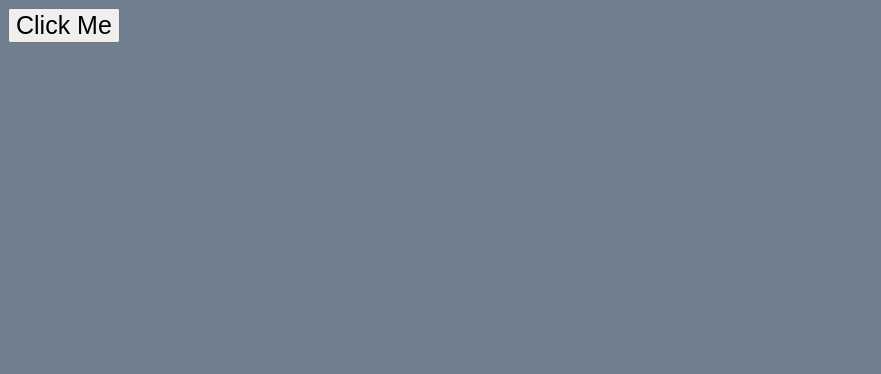
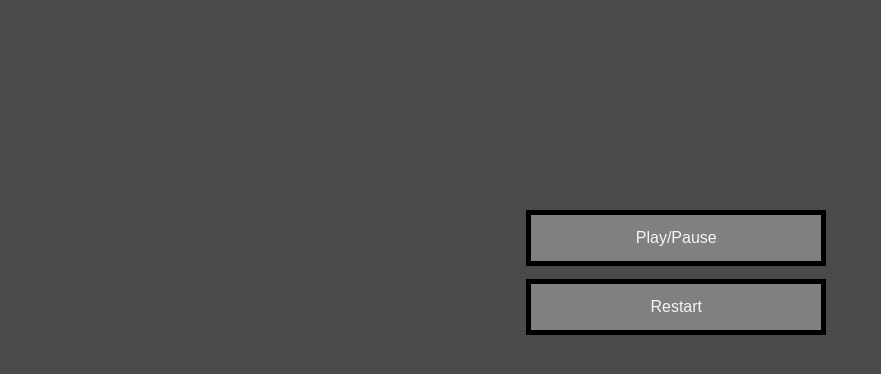
Before and after one commit to GhostDuck0/Odin-Html, a plain HTML site: page html-boilerplate/links.html in a window 1280 px wide. Shown: the whole page, without its empty margins (0-881 px from the left). Drawn offline with Linux system fonts and the light colour scheme.

Commit message:
Update, music player semi functional

```diff
--- a/html-boilerplate/links.html
+++ b/html-boilerplate/links.html
@@ -6,10 +6,12 @@
     <title>Music</title>
 </head>
 <body>
-    <button class="MusicButton" onclick="audio.play()">Click Me</button>
-    <script type="text/javascript">
-        const audio = new Audio();
-        audio.scr = "./song.mp3";
-    </script>
+    <audio id="audio">
+        <source src="./numb.mp3" type="audio/mpeg">
+    </audio>
+    <button class="PlayButton" onclick="Play()">Play/Pause</button>
+    <button class="StopButton" onclick="Stop()">Restart</button>
+
+    <script src="music.js"></script>
 </body>
 </html>
--- /dev/null
+++ b/html-boilerplate/music.js
@@ -0,0 +1,17 @@
+var audio = document.getElementById('audio');
+var PlayButton = document.getElementById('PlayButton');
+var count = 0;
+
+function Play(){
+    if(count == 0){
+        count = 1;
+        audio.play();
+    }else{
+        count = 0;
+        audio.pause()
+    }
+}
+
+function Stop(){
+    audio.currentTime = 0
+}
--- a/html-boilerplate/stylesheet.css
+++ b/html-boilerplate/stylesheet.css
@@ -1,6 +1,6 @@
 
 body{
-    background-color: slategrey;
+    background-color: #4a4a4a;
 }
 
 .index{
@@ -17,7 +17,7 @@ body{
 }
 
 .index2{
-    border: 15px solid #a8ceff;
+    border: 15px solid grey;
 }
 
 .blank{
@@ -30,7 +30,30 @@ body{
     font-size: 35px;
 }
 
-.MusicButton{
-    align-items: center;
-    font-size: 25px;
+
+.PlayButton{
+    width: 300px;
+    border: 5px solid black;
+    position: relative;
+    background-color: grey;
+    color: whitesmoke;
+    padding: 14px 28px;
+    font-size: 16px;
+    cursor: pointer;
+    margin-left: 41%;
+    margin-top: 16%;
 }
+
+.StopButton{
+    display: block;
+    width: 300px;
+    border: 5px solid black;
+    position: relative;
+    background-color: gray;
+    color: whitesmoke;
+    padding: 14px 28px;
+    font-size: 16px;
+    cursor: pointer;
+    margin-top: 1%;
+    margin-left: 41%;
+}
```
Also changed, not shown: 1 other file.
